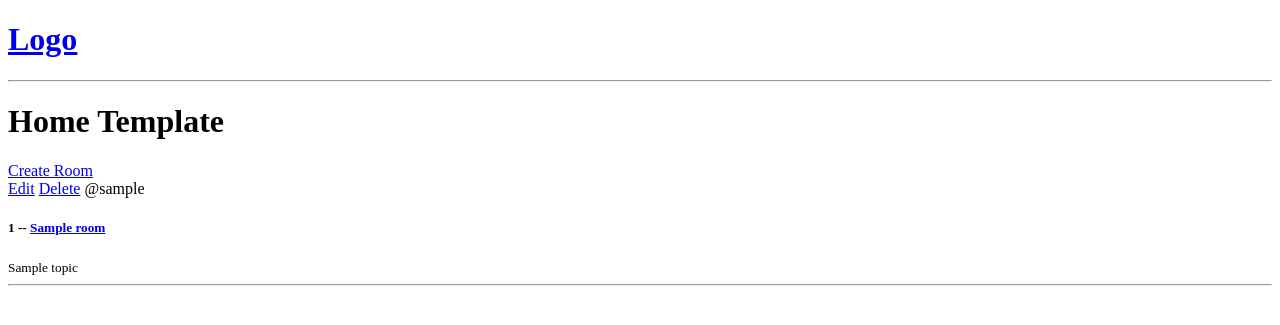
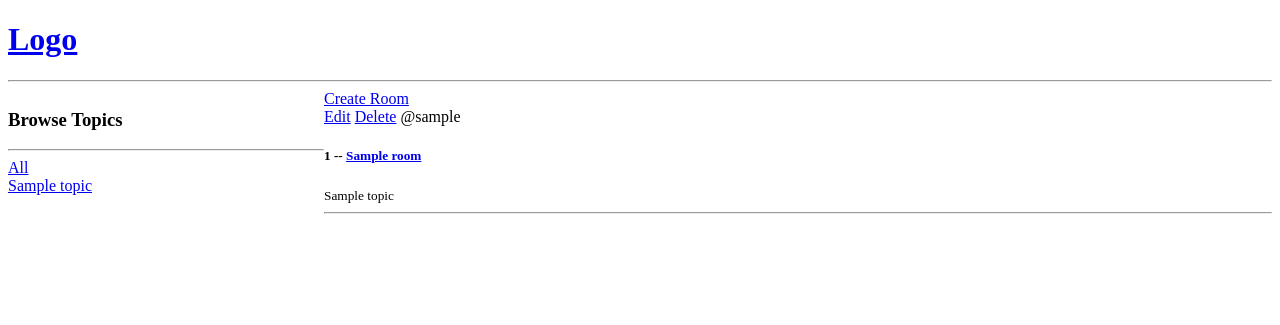
Before and after one commit to Naimurinlife/BAUSTian-Server, a Django app: template base/templates/base/home.html in a window 1280 px wide. Shown: the top 325 px of the page. Run offline with Django 3.2, Linux system fonts and the light colour scheme; the template is opened without the code that fills it: most values are stand-ins (such as "Sample title", 1, 10 or a date in 2020).

Commit message:
Search Working Started

```diff
--- a/base/templates/base/home.html
+++ b/base/templates/base/home.html
@@ -1,14 +1,40 @@
 {% extends 'main.html' %}
-
-
 
 {% block content %}
 
-<h1>Home Template</h1>
+<style>
+    .home-container {
+        display: grid;
+        grid-template-columns: 1fr 3fr;
+    }
+</style>
 
 
+<div class="home-container">
+
     <div>
+        <h3>Browse Topics</h3>
+        <hr>
 
+        <div>
+            <a href="{% url 'home' %}">All</a>
+
+        </div>
+
+        {% for topic in topics %}
+
+        <div>
+            <a href="{% url 'home' %}?q={{topic.name}}">{{topic.name}}</a>
+
+        </div>
+
+
+        {% endfor %}
+
+
+    </div>
+
+    <div>
         <a href="{% url 'create-room' %}">Create Room</a>
 
         <div>
@@ -24,6 +50,13 @@
 
             {% endfor %}
         </div>
+
+
+    </div>
+
+
+
+
 </div>
 
 {% endblock content %}
```
Also changed, not shown: base/views.py (+7 -3 lines), db.sqlite3. Lines whose indentation alone changed are shown as unchanged.
